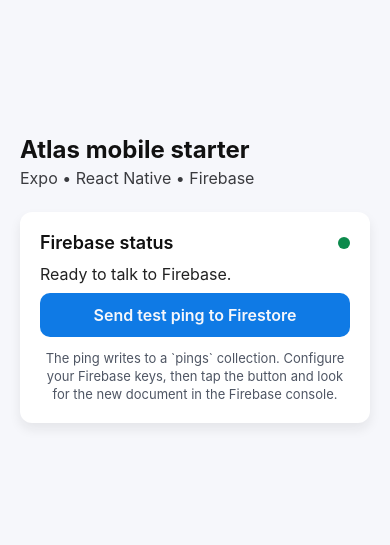
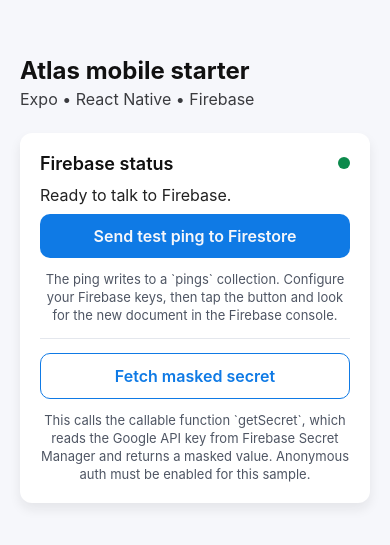
Before and after one commit to justingalang/Atlas, a React Native app in the folder mobile/: screen / in a window 390 px wide. Shown: the part 143-688 px from the top of the page. Built offline with nearby package versions, Linux system fonts and the light colour scheme.

Commit message:
update frontend

```diff
--- a/mobile/App.js
+++ b/mobile/App.js
@@ -4,6 +4,7 @@ import { ActivityIndicator, Pressable, StyleSheet, Text, View } from 'react-nati
 import { SafeAreaProvider, SafeAreaView } from 'react-native-safe-area-context';
 import { addDoc, collection, serverTimestamp } from 'firebase/firestore';
 import { db, isFirebaseConfigured } from './firebase';
+import { fetchMaskedSecret } from './services/secretService';
 
 export default function App() {
   const [status, setStatus] = useState(
@@ -13,6 +14,8 @@ export default function App() {
   );
   const [lastPingId, setLastPingId] = useState(null);
   const [isSaving, setIsSaving] = useState(false);
+  const [secretInfo, setSecretInfo] = useState(null);
+  const [isFetchingSecret, setIsFetchingSecret] = useState(false);
 
   const firebaseStatusColor = useMemo(
     () => (isFirebaseConfigured ? '#0c8a4c' : '#c22f2f'),
@@ -40,6 +43,24 @@ export default function App() {
     }
   }, []);
 
+  const handleFetchSecret = useCallback(async () => {
+    if (!isFirebaseConfigured) {
+      setStatus('Firebase is not configured yet.');
+      return;
+    }
+    setIsFetchingSecret(true);
+    try {
+      const data = await fetchMaskedSecret();
+      setSecretInfo(data.googleApiKeyMasked || data.message || 'Secret fetched.');
+      setStatus('Fetched masked secret via Cloud Function.');
+    } catch (error) {
+      setSecretInfo(null);
+      setStatus(`Unable to fetch secret: ${error.message}`);
+    } finally {
+      setIsFetchingSecret(false);
+    }
+  }, []);
+
   return (
     <SafeAreaProvider>
       <SafeAreaView style={styles.container}>
@@ -55,11 +76,11 @@ export default function App() {
             <View style={[styles.statusDot, { backgroundColor: firebaseStatusColor }]} />
           </View>
           <Text style={styles.cardBody}>{status}</Text>
-          {lastPingId ? (
-            <Text style={styles.cardFootnote}>Last ping document id: {lastPingId}</Text>
-          ) : null}
-          <Pressable
-            style={({ pressed }) => [
+        {lastPingId ? (
+          <Text style={styles.cardFootnote}>Last ping document id: {lastPingId}</Text>
+        ) : null}
+        <Pressable
+          style={({ pressed }) => [
               styles.button,
               (!isFirebaseConfigured || isSaving) && styles.buttonDisabled,
               pressed && styles.buttonPressed,
@@ -76,6 +97,28 @@ export default function App() {
           <Text style={styles.helperText}>
             The ping writes to a `pings` collection. Configure your Firebase keys, then tap the
             button and look for the new document in the Firebase console.
+          </Text>
+          <View style={styles.divider} />
+          <Pressable
+            style={({ pressed }) => [
+              styles.buttonSecondary,
+              (!isFirebaseConfigured || isFetchingSecret) && styles.buttonDisabled,
+              pressed && styles.buttonPressed,
+            ]}
+            onPress={handleFetchSecret}
+            disabled={!isFirebaseConfigured || isFetchingSecret}
+          >
+            {isFetchingSecret ? (
+              <ActivityIndicator color="#0f7ae5" />
+            ) : (
+              <Text style={styles.buttonSecondaryLabel}>Fetch masked secret</Text>
+            )}
+          </Pressable>
+          {secretInfo ? <Text style={styles.cardFootnote}>{secretInfo}</Text> : null}
+          <Text style={styles.helperText}>
+            This calls the callable function `getSecret`, which reads the Google API key from
+            Firebase Secret Manager and returns a masked value. Anonymous auth must be enabled for
+            this sample.
           </Text>
         </View>
       </SafeAreaView>
@@ -161,6 +204,22 @@ const styles = StyleSheet.create({
     fontSize: 16,
     fontWeight: '600',
   },
+  buttonSecondary: {
+    borderRadius: 10,
+    paddingVertical: 12,
+    paddingHorizontal: 16,
+    alignItems: 'center',
+    flexDirection: 'row',
+    justifyContent: 'center',
+    borderWidth: 1,
+    borderColor: '#0f7ae5',
+    backgroundColor: '#fff',
+  },
+  buttonSecondaryLabel: {
+    color: '#0f7ae5',
+    fontSize: 16,
+    fontWeight: '600',
+  },
   helperText: {
     marginTop: 12,
     fontSize: 13,
@@ -168,6 +227,11 @@ const styles = StyleSheet.create({
     color: '#4f5664',
     textAlign: 'center',
   },
+  divider: {
+    marginVertical: 14,
+    height: 1,
+    backgroundColor: '#e4e7ed',
+  },
   footer: {
     alignItems: 'center',
   },
--- /dev/null
+++ b/mobile/services/secretService.js
@@ -0,0 +1,29 @@
+import { getFunctions, httpsCallable } from 'firebase/functions';
+import { signInAnonymously } from 'firebase/auth';
+import { auth, firebaseApp, isFirebaseConfigured } from '../firebase';
+
+const getFunctionsClient = () => {
+  if (!firebaseApp || !isFirebaseConfigured) {
+    throw new Error('Firebase is not configured.');
+  }
+  return getFunctions(firebaseApp);
+};
+
+const ensureSignedIn = async () => {
+  if (!auth) {
+    throw new Error('Auth is not available. Check Firebase config.');
+  }
+  if (auth.currentUser) {
+    return auth.currentUser;
+  }
+  const credential = await signInAnonymously(auth);
+  return credential.user;
+};
+
+export const fetchMaskedSecret = async () => {
+  const functions = getFunctionsClient();
+  await ensureSignedIn();
+  const callable = httpsCallable(functions, 'getSecret');
+  const { data } = await callable();
+  return data;
+};
```
Also changed, not shown: 1 other file (tests, documents, lock files or other folders).
